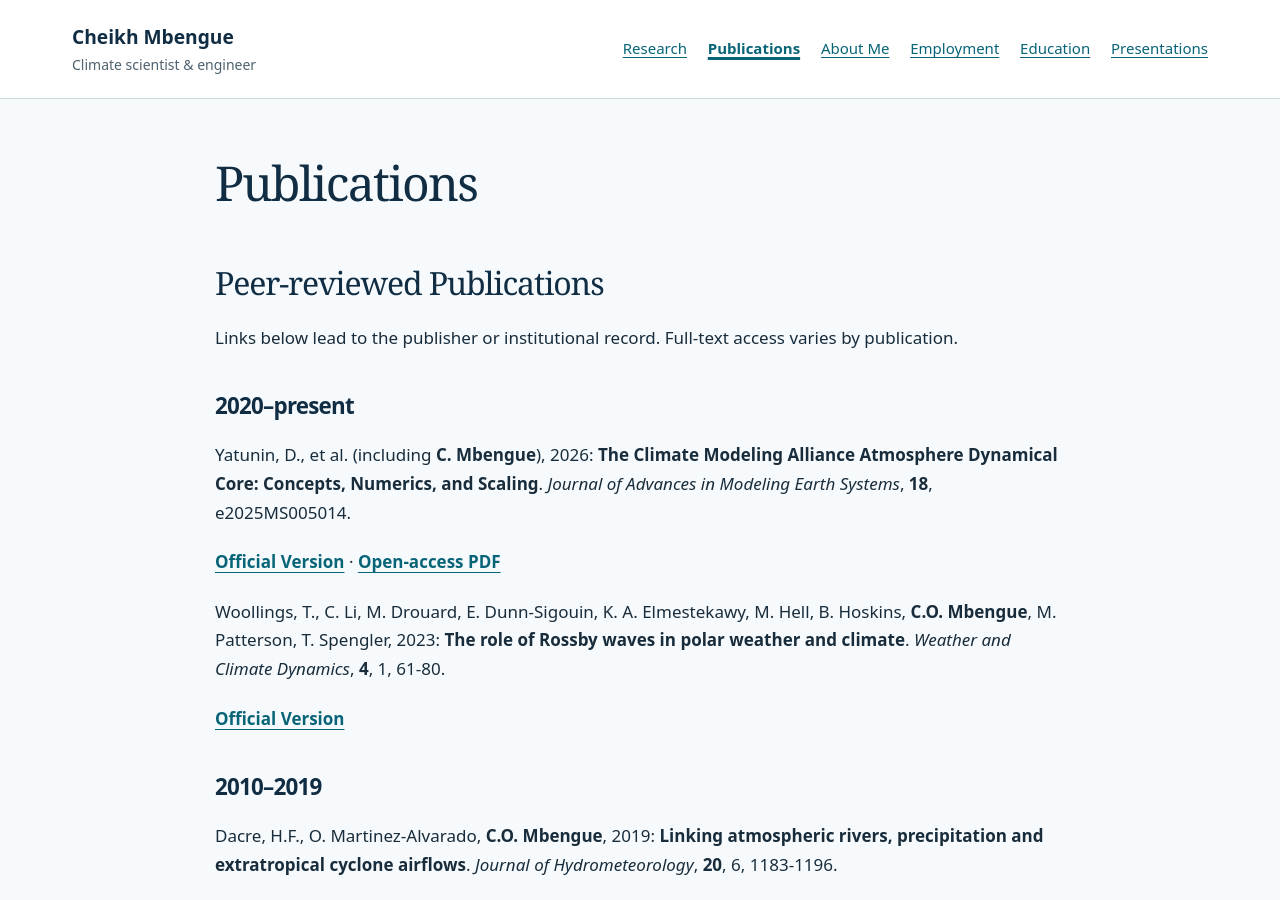
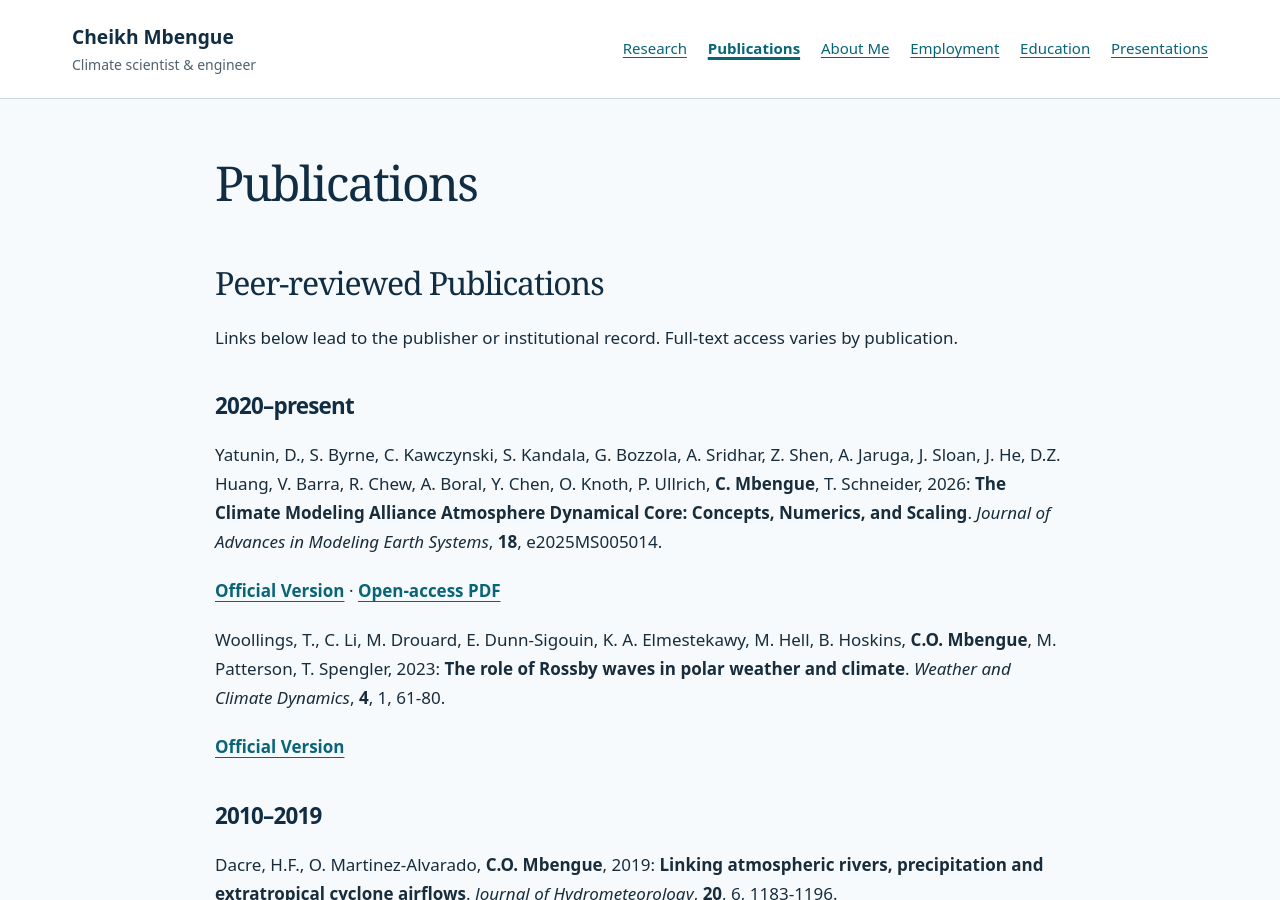
Before and after one commit to cmbengue-ec-intl/cmbengue-ec-intl.github.io, a Jekyll site: the page built from publications.markdown, in a window 1280 px wide and 900 px high. Built offline with Jekyll 4.4.1, drawn with Linux system fonts in a browser that asks for light colours.

Commit message:
docs: list all authors of the 2026 dynamical core paper (refs #39)

```diff
--- a/publications.markdown
+++ b/publications.markdown
@@ -10,10 +10,9 @@ Links below lead to the publisher or institutional record. Full-text access vari
 
 ### 2020–present
 
-Yatunin, D., et al. (including **C. Mbengue**), 2026: **The Climate Modeling Alliance Atmosphere Dynamical Core: Concepts, Numerics, and Scaling**. *Journal of Advances in Modeling Earth Systems*, **18**, e2025MS005014.
+Yatunin, D., S. Byrne, C. Kawczynski, S. Kandala, G. Bozzola, A. Sridhar, Z. Shen, A. Jaruga, J. Sloan, J. He, D.Z. Huang, V. Barra, R. Chew, A. Boral, Y. Chen, O. Knoth, P. Ullrich, **C. Mbengue**, T. Schneider, 2026: **The Climate Modeling Alliance Atmosphere Dynamical Core: Concepts, Numerics, and Scaling**. *Journal of Advances in Modeling Earth Systems*, **18**, e2025MS005014.
 
 [**Official Version**](https://doi.org/10.1029/2025MS005014) · [**Open-access PDF**](https://clima.caltech.edu/wp-content/uploads/2026/03/J-Adv-Model-Earth-Syst-2026-Yatunin-The-Climate-Modeling-Alliance-Atmosphere-Dynamical-Core.pdf)
-
 
 Woollings, T., C. Li, M. Drouard, E. Dunn-Sigouin, K. A. Elmestekawy, M. Hell, B. Hoskins, **C.O. Mbengue**, M. Patterson, T. Spengler, 2023: **The role of Rossby waves in polar weather and climate**. *Weather and Climate Dynamics*, **4**, 1, 61-80.
 
```
